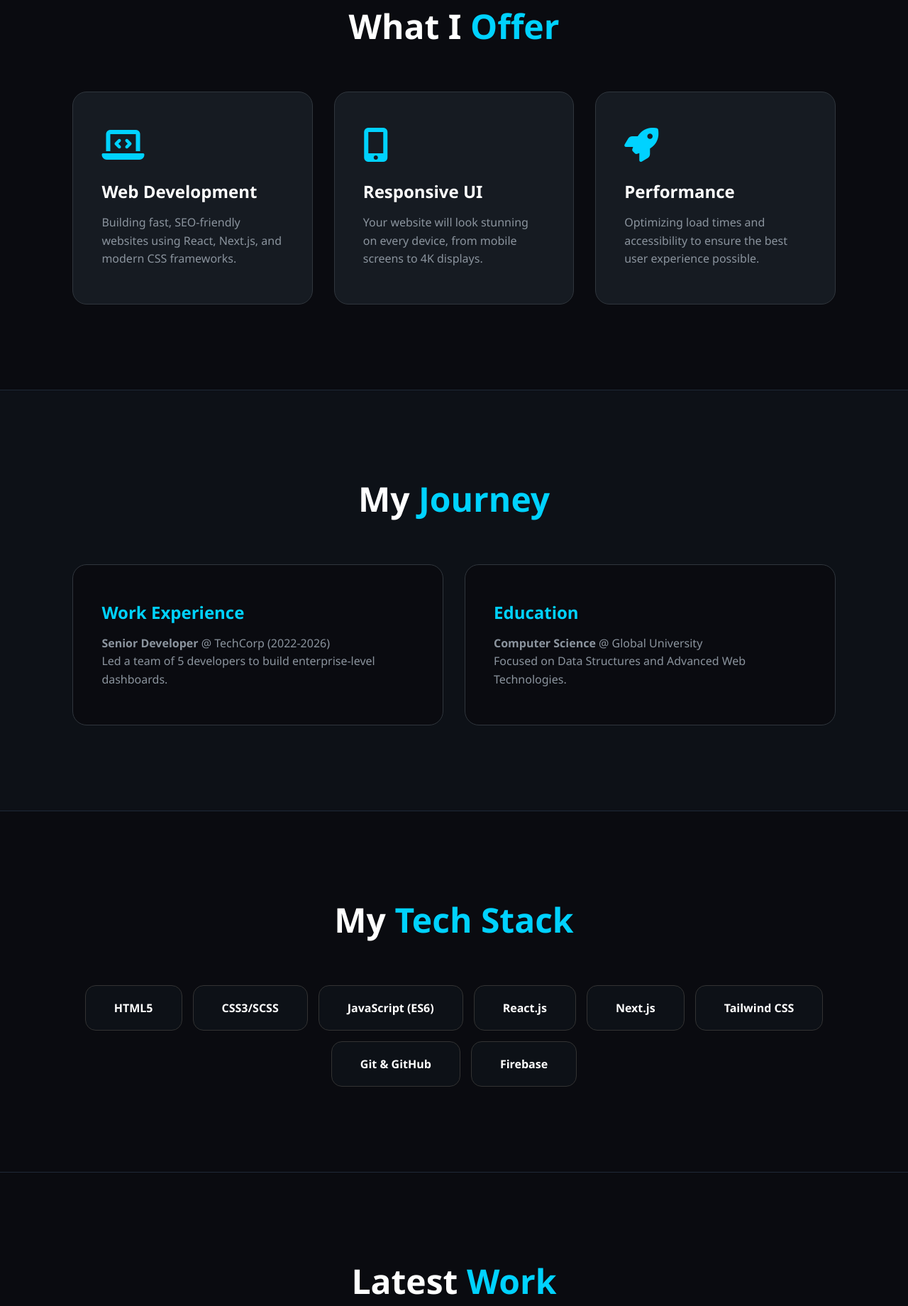
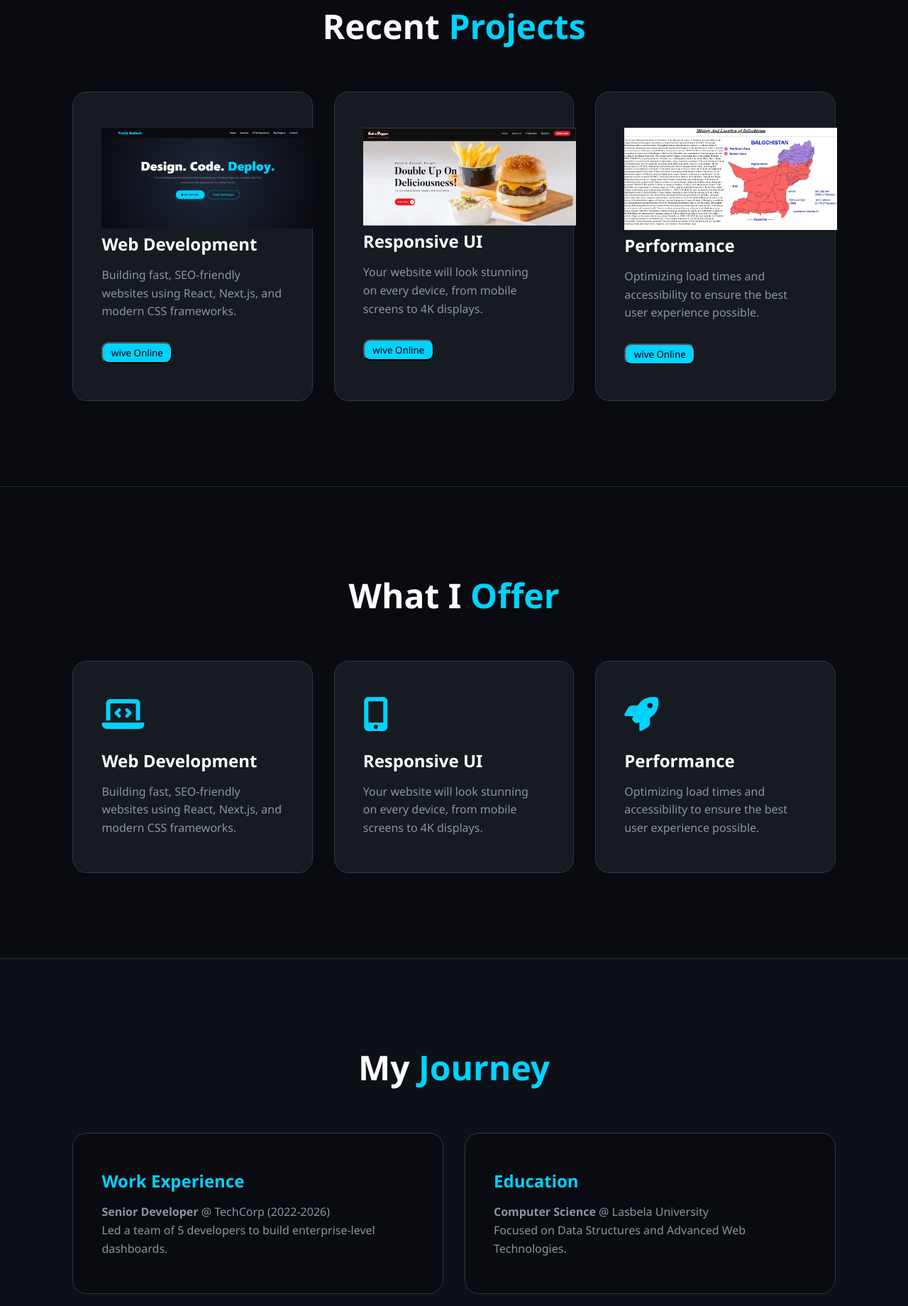
Before and after one commit to muhammadYasinBaloch/portfolio, a plain HTML site: page index.html in a window 1280 px wide. Shown: the part 916-2756 px from the top of the page at 71% size. Drawn offline with Linux system fonts and the light colour scheme.

Commit message:
portfoliO

```diff
--- a/index.html
+++ b/index.html
@@ -35,11 +35,43 @@
             <a href="./resume.html" class="btn btn-cv"><i class="fas fa-file-download"></i> GET RESUME</a>
             <a href="#projects" class="btn btn-work">VIEW PORTFOLIO</a>
         </div>
+
+
+
+    </section>
+
+      <section class="section" id="services">
+        <div class="container">
+            <h2 class="section-title"> Recent <span> Projects</span></h2>
+            <div class="grid">
+                <div class="card">
+                    <!-- <i class="fas fa-laptop-code"></i> -->
+                     <img  class="pictur "  src="./portfolio.png" alt="">
+                    <h3>Web Development</h3>
+                    <p>Building fast, SEO-friendly websites using React, Next.js, and modern CSS frameworks.</p>
+                     <a href="https://yasinbaloch-portfolio.netlify.app/"> <button class="btne">wive Online</button></a>
+                </div>
+                <div class="card">
+                    <!-- <i class="fas fa-mobile-alt"></i> -->
+                      <img  class="pictur " src="./slatin.png" alt="">
+                    <h3>Responsive UI</h3>
+                    <p>Your website will look stunning on every device, from mobile screens to 4K displays.</p>
+                    <a href="https://yasinrasturant.netlify.app/"> <button class="btne">wive Online</button></a>
+                </div>
+                <div class="card">
+                    <!-- <i class="fas fa-rocket"></i> -->
+                      <img class="pictur " src="./blochistan.png" alt="">
+                    <h3>Performance</h3>
+                    <p>Optimizing load times and accessibility to ensure the best user experience possible.</p>
+                    <a href="https://balochistan-famous-cities.netlify.app/"> <button class="btne">wive Online</button></a>
+                </div>
+            </div>
+        </div>
     </section>
 
     <section class="section" id="services">
         <div class="container">
-            <h2 class="section-title">What I <span>Offer</span></h2>
+<h2 class="section-title">What I <span>Offer</span></h2>
             <div class="grid">
                 <div class="card">
                     <i class="fas fa-laptop-code"></i>
@@ -71,7 +103,7 @@
                 </div>
                 <div class="card" style="background: var(--dark);">
                     <h3 style="color: var(--primary);">Education</h3>
-                    <p style="margin-top: 15px;"><strong>Computer Science</strong> @ Global University</p>
+                    <p style="margin-top: 15px;"><strong>Computer Science</strong> @ Lasbela University</p>
                     <p>Focused on Data Structures and Advanced Web Technologies.</p>
                 </div>
             </div>
@@ -83,18 +115,21 @@
             <h2 class="section-title">My <span>Tech Stack</span></h2>
             <div class="skills-wrap">
                 <div class="skill-item">HTML5</div>
-                <div class="skill-item">CSS3/SCSS</div>
-                <div class="skill-item">JavaScript (ES6)</div>
-                <div class="skill-item">React.js</div>
-                <div class="skill-item">Next.js</div>
-                <div class="skill-item">Tailwind CSS</div>
+                <div class="skill-item">CSS3</div>
+                <div class="skill-item">Flex Box</div>
+                <div class="skill-item">Bootstrap</div>
+
+                <!-- <div class="skill-item">JavaScript (ES6)</div> -->
+                <!-- <div class="skill-item">React.js</div> -->
+                <!-- <div class="skill-item">Next.js</div> -->
+                <!-- <div class="skill-item">Tailwind CSS</div> -->
                 <div class="skill-item">Git & GitHub</div>
-                <div class="skill-item">Firebase</div>
+                <!-- <div class="skill-item">Firebase</div> -->
             </div>
         </div>
     </section>
 
-    <section class="section" id="projects">
+    <!-- <section class="section" id="projects">
         <div class="container">
             <h2 class="section-title">Latest <span>Work</span></h2>
             <div class="project-card">
@@ -114,18 +149,18 @@
                 </div>
             </div>
         </div>
-    </section>
+    </section> -->
 
     <footer id="contact">
         <div class="container">
             <h2>Ready to start a project?</h2>
             <div class="social-box">
-                <a href="#"><i class="fab fa-whatsapp"></i></a>
-                <a href="#"><i class="fas fa-envelope"></i></a>
+                <a href="https://wa.me/+923324042186"><i class="fab fa-whatsapp"></i></a>
+                <a href="mailto:yaseenbalich71@gmail.com"><i class="fas fa-envelope"></i></a>
                 <a href="#"><i class="fab fa-linkedin-in"></i></a>
-                <a href="#"><i class="fab fa-github"></i></a>
+                <a href="https://GitHub.com/muhammadYasinBaloch"><i class="fab fa-github"></i></a>
             </div>
-            <p style="color:#484f58;">&copy; 2026 Your Name. All rights reserved.</p>
+            <p style="color:#484f58;">&copy; 2026 Yasin Baloch. All rights reserved.</p>
         </div>
     </footer>
 
--- a/style.css
+++ b/style.css
@@ -3,26 +3,64 @@
             --dark: #0a0b10;
             --card: #161b22;
             --text: #ffffff;
-            --sec-padding: 120px; /* Isse website lambi lagegi */
+            --sec-padding: 120px;
         }
 
-        * { margin: 0; padding: 0; box-sizing: border-box; font-family: 'Segoe UI', sans-serif; }
-        html { scroll-behavior: smooth; }
-        body { background: var(--dark); color: var(--text); overflow-x: hidden; width: 100%; }
+        * {
+            margin: 0;
+             padding: 0;
+              box-sizing: border-box;
+              font-family: 'Segoe UI', sans-serif;
+            }
+        html {
+             scroll-behavior: smooth;
+             }
+        body { background: var(--dark);
+            color: var(--text);
+             overflow-x: hidden;
+              width: 100%;
+            }
 
-        /* --- Navbar --- */
+
         nav {
-            display: flex; justify-content: space-between; align-items: center;
-            padding: 20px 8%; background: rgba(10, 11, 16, 0.95);
-            position: fixed; width: 100%; top: 0; z-index: 10000;
+            display: flex;
+             justify-content: space-between;
+              align-items: center;
+            padding: 20px 8%;
+             background: rgba(10, 11, 16, 0.95);
+            position: fixed;
+            width: 100%; top: 0;
+             z-index: 10000;
             border-bottom: 1px solid rgba(255,255,255,0.1);
             backdrop-filter: blur(10px);
         }
-        .logo { font-size: 1.6rem; font-weight: 800; color: var(--primary); letter-spacing: 1px; }
+        .logo {
+             font-size: 1.6rem;
+             font-weight: 800;
+              color: var(--primary);
+               letter-spacing: 1px;
+            }
 
-        .nav-links { display: flex; list-style: none; gap: 30px; transition: 0.4s; }
-        .nav-links a { color: white; text-decoration: none; font-weight: 500; font-size: 1rem; transition: 0.3s; }
-        .nav-links a:hover { color: var(--primary); }
+        .nav-links {
+             display: flex;
+             list-style: none;
+              gap: 30px;
+              transition: 0.4s;
+             }
+        .nav-links a {
+            color: white;
+             text-decoration: none;
+              font-weight: 500;
+               font-size: 1rem;
+                transition: 0.3s; }
+        .nav-links a:hover {
+            color: var(--primary);
+        }
+        .nav-links>li:hover{
+            border: 1px solid white ;
+            border-radius: 10px;
+
+        }
 
         /* Hamburger Fix */
         .hamburger {
@@ -32,60 +70,197 @@
             gap: 6px;
             padding: 5px;
         }
-        .hamburger span { width: 28px; height: 3px; background: var(--primary); border-radius: 10px; }
+        .hamburger span {
+             width: 28px;
+             height: 3px;
+              background: var(--primary);
+              border-radius: 10px;
+            }
 
-        /* --- Hero Section (Extra Long) --- */
+
         .hero {
-            height: 100vh; display: flex; flex-direction: column;
-            justify-content: center; align-items: center; text-align: center;
-            padding: 0 5%; background: radial-gradient(circle at 50% 50%, #1e293b 0%, #0a0b10 100%);
+            height: 100vh;
+            display: flex;
+            flex-direction: column;
+            justify-content: center;
+             align-items: center;
+              text-align: center;
+            padding: 0 5%;
+            background: radial-gradient(circle at 50% 50%, #1e293b 0%, #0a0b10 100%);
         }
-        .hero h1 { font-size: clamp(2.8rem, 8vw, 5.5rem); font-weight: 800; margin-bottom: 20px; line-height: 1.1; }
-        .hero span { color: var(--primary); }
-        .hero p { font-size: 1.2rem; color: #8b949e; max-width: 800px; margin-bottom: 40px; line-height: 1.8; }
+        .hero h1 {
+             font-size: clamp(2.8rem, 8vw, 5.5rem);
+             font-weight: 800;
+              margin-bottom: 20px;
+              line-height: 1.1;
+            }
+        .hero span { color: var(--primary);
+        }
+        .hero p {
+             font-size: 1.2rem;
+              color: #8b949e;
+               max-width: 800px;
+                margin-bottom: 40px;
+                line-height: 1.8; }
 
-        .btn-group { display: flex; gap: 20px; flex-wrap: wrap; justify-content: center; }
-        .btn { padding: 18px 40px; border-radius: 50px; text-decoration: none; font-weight: bold; transition: 0.4s; letter-spacing: 1px; }
-        .btn-cv { background: var(--primary); color: #000; box-shadow: 0 10px 20px rgba(0,210,255,0.2); }
-        .btn-work { border: 2px solid var(--primary); color: var(--primary); }
-        .btn:hover { transform: translateY(-5px); filter: brightness(1.1); }
+        .btn-group {
+             display: flex;
+             gap: 20px;
+             flex-wrap: wrap;
+              justify-content: center;
+             }
+        .btn {
+             padding: 18px 40px;
+              border-radius: 50px;
+               text-decoration: none;
+                font-weight: bold;
+                 transition: 0.4s;
+                  letter-spacing: 1px; }
+        .btn-cv {
+             background: var(--primary);
+             color: #000;
+              box-shadow: 0 10px 20px rgba(0,210,255,0.2);
+             }
+        .btn-work { border: 2px solid var(--primary);
+             color: var(--primary);
+             }
+        .btn:hover { transform: translateY(-5px);
+             filter: brightness(1.1);
+             }
 
-        /* --- Global Section Settings --- */
-        .section { padding: var(--sec-padding) 8%; border-bottom: 1px solid #1f2937; }
-        .container { max-width: 1200px; margin: 0 auto; }
-        .section-title { font-size: 3rem; margin-bottom: 60px; text-align: center; font-weight: 800; }
-        .section-title span { color: var(--primary); }
 
-        /* --- Services Section (Makes it longer) --- */
-        .grid { display: grid; grid-template-columns: repeat(auto-fit, minmax(300px, 1fr)); gap: 30px; }
-        .card { background: var(--card); padding: 50px 40px; border-radius: 20px; border: 1px solid #30363d; transition: 0.3s; }
-        .card i { font-size: 3rem; color: var(--primary); margin-bottom: 25px; }
-        .card h3 { font-size: 1.5rem; margin-bottom: 15px; }
-        .card p { color: #8b949e; line-height: 1.6; }
+        .section { padding: var(--sec-padding) 8%;
+             border-bottom: 1px solid #1f2937;
+             }
+        .container { max-width: 1200px;
+             margin: 0 auto;
+         }
+        .section-title {
+             font-size: 3rem;
+             margin-bottom: 60px;
+              text-align: center;
+               font-weight: 800;
+            }
+        .section-title span {
+            color: var(--primary);
+         }
+       .pictur {
+        width: 300px;
+       }
+       .btne{
+        width: 100px ;
+        height: 30px;
+        background-color: var(--primary);
+        color: #000;
+        border-radius:10px ;
+        margin-top: 30px;
 
-        /* --- Projects --- */
+
+       }
+       .btne:hover{
+        box-shadow: -05px 0 5px white;
+        background-color: white;
+        color: #000;
+        font-weight: bold;
+       }
+
+        .grid { display: grid;
+            grid-template-columns: repeat(auto-fit, minmax(300px, 1fr));
+             gap: 30px;
+            }
+        .card { background: var(--card);
+            padding: 50px 40px;
+             border-radius: 20px;
+             border: 1px solid #30363d;
+              transition: 0.3s;
+
+             }
+             .card:hover{
+                transform: translateY(-5px);
+                border: 1px solid var(--primary);
+
+             }
+        .card i {
+            font-size: 3rem;
+            color: var(--primary);
+             margin-bottom: 25px;
+             }
+        .card h3 {
+            font-size: 1.5rem;
+             margin-bottom: 15px;
+             }
+        .card p { color: #8b949e;
+            line-height: 1.6;
+         }
+
+
         .project-card {
-            display: flex; background: var(--card); border-radius: 25px;
-            margin-bottom: 50px; overflow: hidden; border: 1px solid #30363d;
+            display: flex;
+             background: var(--card);
+              border-radius: 25px;
+            margin-bottom: 50px;
+            overflow: hidden;
+            border: 1px solid #30363d;
         }
-        .project-info { padding: 60px; flex: 1; }
-        .project-img { flex: 1; background: #21262d; min-height: 350px; }
+        .project-info {
+            padding: 60px;
+            flex: 1;
+        }
+        .project-img {
+            flex: 1;
+            background: #21262d;
+             min-height: 350px;
+             }
 
-        /* --- Skills Chits --- */
-        .skills-wrap { display: flex; flex-wrap: wrap; gap: 15px; justify-content: center; }
-        .skill-item { background: #0d1117; padding: 20px 40px; border-radius: 15px; border: 1px solid #333; font-weight: 600; }
 
-        /* --- Footer --- */
-        footer { background: #010409; padding: 100px 5% 50px; text-align: center; }
-        .social-box { display: flex; justify-content: center; gap: 20px; margin: 40px 0; }
+        .skills-wrap { display: flex;
+             flex-wrap: wrap;
+             gap: 15px;
+             justify-content: center;
+             }
+        .skill-item {
+            background: #0d1117;
+            padding: 20px 40px;
+             border-radius: 15px;
+              border: 1px solid #333;
+              font-weight: 600;
+            }
+            .skill-item:hover{
+                background-color: white;
+                color: #000;
+            }
+
+
+        footer {
+            background: #010409;
+             padding: 100px 5% 50px;
+             text-align: center;
+            }
+        .social-box {
+            display: flex;
+             justify-content: center;
+             gap: 20px;
+             margin: 40px 0;
+            }
         .social-box a {
-            width: 65px; height: 65px; background: #161b22; display: flex;
-            align-items: center; justify-content: center; border-radius: 50%;
-            color: white; font-size: 1.6rem; transition: 0.4s; border: 1px solid #30363d;
+            width: 65px;
+             height: 65px;
+              background: #161b22;
+               display: flex;
+            align-items: center;
+             justify-content: center;
+              border-radius: 50%;
+            color: white;
+             font-size: 1.6rem;
+              transition: 0.4s;
+               border: 1px solid #30363d;
         }
-        .social-box a:hover { border-color: var(--primary); color: var(--primary); transform: rotate(360deg); }
+        .social-box a:hover {
+             border-color: var(--primary);
+              color: var(--primary);
+               transform: rotate(360deg);
+            }
 
-        /* --- MOBILE RESPONSIVE FIX --- */
         @media (max-width: 768px) {
             nav { padding: 15px 5%; }
             .hamburger { display: flex; } /* Toggle button visible on mobile */
@@ -111,4 +286,5 @@
             .hero h1 { font-size: 3rem; }
             .section-title { font-size: 2.2rem; }
             .btn { width: 100%; }
+            .pictur {width: 100%;}
         }
```
Also changed, not shown: resmu.css (+47 -12 lines), resume.html (+2 -2 lines), 3b870cb043c7f8a9741cbf66329e294e.png (added), blochistan.png (added), portfolio.png (added), slatin.png (added).
